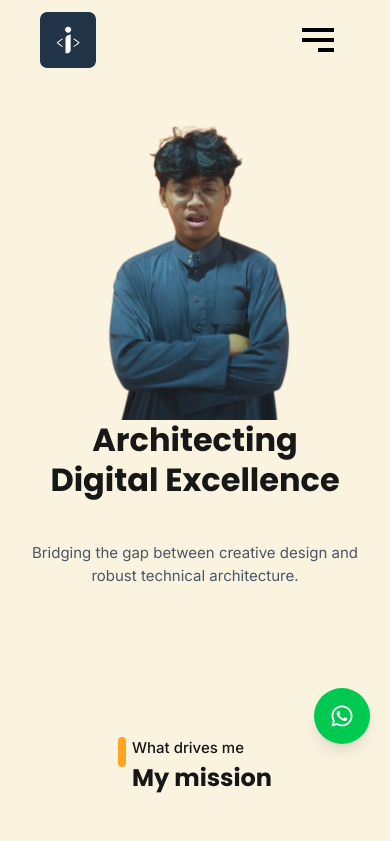
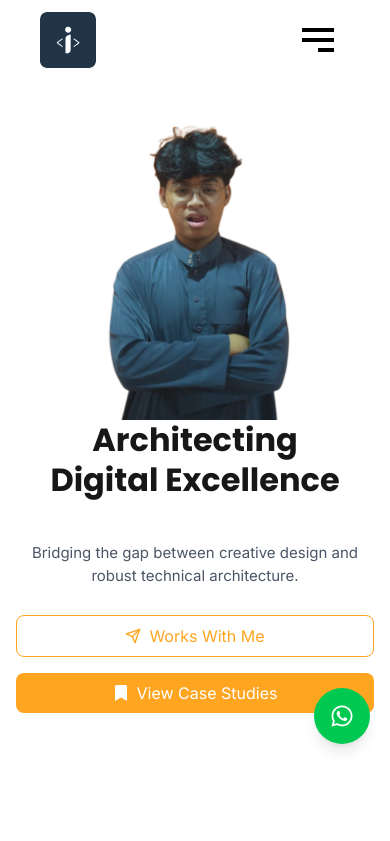
Before and after one commit to imamMka/personal-web, a Next.js app: page /about in a window 390 px wide. Shown: the top 841 px of the page. Built offline with nearby package versions, Linux system fonts and the light colour scheme; no server answers.

Commit message:
fix and add

```diff
--- a/app/about/page.jsx
+++ b/app/about/page.jsx
@@ -1,15 +1,16 @@
 "use client";
 
 import { motion } from "framer-motion";
-import { NeumorphismButton3 } from "@/app/components/button.jsx";
+import { NeumorphismButton, NeumorphismButton2, NeumorphismButton3 } from "@/app/components/button.jsx";
 import WhatsAppButton from "../components/WhatsAppButton";
 import Image from "next/image";
+import Link from "next/link";
 
 export default function About() {
   return (
     <main className="bg-background text-foreground h-fit pb-[90px] transition-colors duration-300">
       <section className="flex flex-col justify-center items-center pt-[120px] lg:pt-[160px] px-4">
-        <div className=" flex flex-col lg:flex-row justify-between items-center lg:w-[1179px]">
+        <div className=" flex flex-col lg:flex-row justify-between items-center lg:w-[1200px]">
           <div className="flex flex-1 flex-col gap-[20px] order-2 lg:order-none drop-shadow-amber-500 pb-[40px]">
             <div className="flex flex-col gap-[20px] mb-[30px] max-w-[500px]">
               <motion.h1
@@ -38,6 +39,22 @@ export default function About() {
               >
                 Bridging the gap between creative design and robust technical architecture.
               </motion.p>
+              <motion.div
+                initial={{ opacity: 0, translateY: 50 }}
+                transition={{ duration: 0.5, delay: 0.9 }}
+                whileInView={{ opacity: 1, translateY: 0 }}
+                className="flex flex-col sm:flex-row gap-4 mt-2 lg:justify-start justify-center items-center w-full"
+              >
+                <div className="flex lg:flex-row flex-col justify-center items-center gap-4 lg:gap-6 lg:justify-start w-full">
+                  <Link href="/project" className="w-full lg:w-fit">
+                    <NeumorphismButton />
+                  </Link>
+                  <Link href="/contact" className="w-full lg:w-fit">
+                    <NeumorphismButton2 />
+                  </Link>
+                </div>
+
+              </motion.div>
             </div>
           </div>
 
@@ -53,7 +70,7 @@ export default function About() {
           </div>
         </div>
 
-        <div className="flex flex-col lg:flex-row justify-between items-center lg:px-[100px] px-[20px] mt-10">
+        <div className="max-w-full flex flex-col lg:flex-row justify-between items-center lg:px-[20px] px-[20px] mt-10 lg:gap-[50px]">
           <div className="flex flex-col items-center lg:items-start">
             <motion.div
               initial={{
@@ -102,7 +119,7 @@ export default function About() {
           </div>
         </div>
 
-        <div className="flex flex-col lg:flex-row justify-between items-center lg:px-[100px] px-[20px] mt-10">
+        <div className="flex flex-col lg:flex-row justify-between items-center lg:px-[20px] px-[20px] mt-10 lg:gap-[50px]">
           <motion.img
             initial={{
               opacity: 0,
--- a/app/components/Footer.jsx
+++ b/app/components/Footer.jsx
@@ -33,7 +33,7 @@ export default function Footer() {
           <div className="space-y-3 text-sm">
             <div className="flex items-center gap-2">
               <FaMapMarkerAlt className="text-orange-400" />
-              <span className="text-[16px]">South Jakarta</span>
+              <span className="text-[16px]">Karawang, West Java, Indonesia</span>
             </div>
             <div className="flex items-center gap-2">
               <FaPhoneAlt className="text-orange-400" />
@@ -55,10 +55,20 @@ export default function Footer() {
 
         {/* Support */}
         <div className="flex flex-col md:flex-row items-start justify-between gap-10 mt-10 md:mt-0">
-          <div>
-            <h2 className="text-2xl font-[700] mb-4">{t("footer.support")}</h2>
+          <div className="flex flex-col items-start justify-between gap-2">
+            <h2 className="text-2xl font-[700]">{t("footer.support")}</h2>
+
             <a href="/contact" className="text-[16px] hover:underline">
               {t("footer.contact")}
+            </a>
+            <a href="/" className="text-[16px] hover:underline">
+              Home
+            </a>
+            <a href="/about" className="text-[16px] hover:underline">
+              About
+            </a>
+            <a href="/project" className="text-[16px] hover:underline">
+              Project
             </a>
           </div>
 
--- a/app/components/LanguageSwitcher.jsx
+++ b/app/components/LanguageSwitcher.jsx
@@ -19,7 +19,7 @@ export default function LanguageSwitcher() {
       {/* Button */}
       <button
         onClick={() => setIsOpen(!isOpen)}
-        className="flex items-center gap-2 px-3 py-2 rounded-lg bg-gray-100 hover:bg-gray-200 transition-colors dark:bg-gray-800 dark:hover:bg-gray-700"
+        className="w-full flex items-center gap-2 px-3 py-2 rounded-lg bg-gray-100 hover:bg-gray-200 transition-colors dark:bg-gray-800 dark:hover:bg-gray-700"
         aria-label="Select language"
       >
         <span className="text-lg">{currentLang?.flag}</span>
@@ -27,9 +27,8 @@ export default function LanguageSwitcher() {
           {currentLang?.code.toUpperCase()}
         </span>
         <svg
-          className={`w-4 h-4 text-gray-700 dark:text-gray-300 transition-transform ${
-            isOpen ? "rotate-180" : ""
-          }`}
+          className={`w-4 h-4 text-gray-700 dark:text-gray-300 transition-transform ${isOpen ? "rotate-180" : ""
+            }`}
           fill="none"
           stroke="currentColor"
           viewBox="0 0 24 24"
@@ -53,11 +52,10 @@ export default function LanguageSwitcher() {
                 changeLanguage(lang.code);
                 setIsOpen(false);
               }}
-              className={`w-full text-left px-4 py-3 flex items-center gap-2 transition-colors ${
-                language === lang.code
-                  ? "bg-blue-50 dark:bg-blue-900 text-blue-700 dark:text-blue-300"
-                  : "text-gray-700 dark:text-gray-300 hover:bg-gray-100 dark:hover:bg-gray-700"
-              }`}
+              className={`w-full text-left px-4 py-3 flex items-center gap-2 transition-colors ${language === lang.code
+                ? "bg-blue-50 dark:bg-blue-900 text-blue-700 dark:text-blue-300"
+                : "text-gray-700 dark:text-gray-300 hover:bg-gray-100 dark:hover:bg-gray-700"
+                }`}
             >
               <span className="text-lg">{lang.flag}</span>
               <span className="font-medium">{lang.label}</span>
--- a/app/components/Navbar.jsx
+++ b/app/components/Navbar.jsx
@@ -83,7 +83,8 @@ export default function Navbar() {
   const closeMenu = () => setIsOpen(false);
 
   return (
-    <nav className="bg-background text-foreground px-10 py-2 fixed z-3 h-fit w-full transition-colors duration-300">
+    <nav className="text-foreground px-10 py-2 fixed z-50 h-fit w-full transition-colors duration-300">
+      <div className="absolute inset-0 backdrop-blur-2xl -z-10 pointer-events-none" />
       <section className="flex flex-row justify-between items-center mx-auto relative">
         <div>
           <div className="flex flex-row items-center justify-between gap-2 text-[16px] font-semibold hidden lg:flex">
@@ -95,23 +96,23 @@ export default function Navbar() {
 
         <div className="flex flex-row items-center gap-5">
           <ul
-            className={`flex gap-10 text-foreground font-[500] text-[16px] bg-background/30 backdrop-blur-2xl h-fit transition-all duration-300 ease-in-out max-[48rem]:hidden`}
+            className={`flex gap-10 text-foreground font-[500] text-[16px] bg-background/30 h-fit transition-all duration-300 ease-in-out max-[48rem]:hidden`}
           >
             <li
-              className={pathname === "/" ? "border-b-3 border-[#213448]" : ""}
+              className={pathname === "/" ? "border-b-3 border-[#213448] dark:border-white" : ""}
             >
               <Link href="/">{t("nav.home")}</Link>
             </li>
             <li
               className={
-                pathname === "/about" ? "border-b-3 border-[#213448]" : ""
+                pathname === "/about" ? "border-b-3 border-[#213448] dark:border-white" : ""
               }
             >
               <Link href="/about">{t("nav.about")}</Link>
             </li>
             <li
               className={
-                pathname === "/project" ? "border-b-3 border-[#213448]" : ""
+                pathname === "/project" ? "border-b-3 border-[#213448] dark:border-white" : ""
               }
             >
               <Link href="/project">{t("nav.project")}</Link>
@@ -120,7 +121,7 @@ export default function Navbar() {
 
           <a
             href="/contact"
-            className="hidden md:block cursor-pointer bg-[#FFA520] text-white font-[500] px-5 py-2 rounded-[8px] shadow-[-5px_-5px_10px_rgba(255,_255,_255,_0.8),_5px_5px_10px_rgba(0,_0,_0,_0.25)] hover:shadow-[-1px_-1px_5px_rgba(255,_255,_255,_0.6),_1px_1px_5px_rgba(0,_0,_0,_0.3),inset_-2px_-2px_5px_rgba(255,_255,_255,_1),inset_2px_2px_4px_rgba(0,_0,_0,_0.3)] hover:scale-105 transition-all duration-300 ease-in-out"
+            className="hidden md:block cursor-pointer bg-[#FFA520] text-white font-[500] px-5 py-2 rounded-[8px] hover:scale-105 transition-all duration-300 ease-in-out"
           >
             {t("nav.contact")}
           </a>
@@ -135,7 +136,7 @@ export default function Navbar() {
           </div>
         </div>
         <ul
-          className={`gap-10 justify-start pt-30 text-foreground font-[500] text-[16px] top-0 right-0 bg-background/80 backdrop-blur-2xl h-fit p-5 transition-all duration-300 ease-in-out max-[48rem]:flex hidden fixed flex-col min-h-screen w-[300px]`}
+          className={`gap-10 justify-start pt-30 text-foreground font-[500] text-[16px] top-0 right-0 bg-white/30 dark:bg-black/30 backdrop-blur-2xl h-fit p-5 transition-all duration-300 ease-in-out max-[48rem]:flex hidden fixed flex-col min-h-screen w-[300px]`}
           style={{
             transform: `translateX(${isOpen ? "0%" : "100%"})`,
           }}
@@ -144,7 +145,7 @@ export default function Navbar() {
             initial={{ opacity: 0, x: 20 }}
             animate={isOpen ? { opacity: 1, x: 0 } : { opacity: 0, x: 20 }}
             transition={{ delay: 0.1 }}
-            className={pathname === "/" ? "border-r-3 border-[#213448]" : ""}
+            className={pathname === "/" ? "border-r-3 border-[#213448] dark:border-white" : ""}
           >
             <Link href="/" onClick={closeMenu}>
               {t("nav.home")}
@@ -155,7 +156,7 @@ export default function Navbar() {
             animate={isOpen ? { opacity: 1, x: 0 } : { opacity: 0, x: 20 }}
             transition={{ delay: 0.2 }}
             className={
-              pathname === "/about" ? "border-r-3 border-[#213448]" : ""
+              pathname === "/about" ? "border-r-3 border-[#213448] dark:border-white" : ""
             }
           >
             <Link href="/about" onClick={closeMenu}>
@@ -167,7 +168,7 @@ export default function Navbar() {
             animate={isOpen ? { opacity: 1, x: 0 } : { opacity: 0, x: 20 }}
             transition={{ delay: 0.3 }}
             className={
-              pathname === "/project" ? "border-r-3 border-[#213448]" : ""
+              pathname === "/project" ? "border-r-3 border-[#213448] dark:border-white" : ""
             }
           >
             <Link href="/project" onClick={closeMenu}>
@@ -183,7 +184,7 @@ export default function Navbar() {
             <Link
               href="/contact"
               onClick={closeMenu}
-              className="block bg-[#FFA520] px-5 py-2 text-[#ffffff] cursor-pointer rounded-[8px] shadow-[-5px_-5px_10px_rgba(255,_255,_255,_0.8),_5px_5px_10px_rgba(0,_0,_0,_0.25)] hover:shadow-[-1px_-1px_5px_rgba(255,_255,_255,_0.6),_1px_1px_5px_rgba(0,_0,_0,_0.3),inset_-2px_-2px_5px_rgba(255,_255,_255,_1),inset_2px_2px_4px_rgba(0,_0,_0,_0.3)] hover:scale-105 transition-all duration-300 ease-in-out text-center"
+              className="block bg-[#FFA520] px-5 py-2 text-[#ffffff] cursor-pointer rounded-[8px] hover:scale-105 transition-all duration-300 ease-in-out text-center"
             >
               {t("nav.contact")}
             </Link>
@@ -193,7 +194,7 @@ export default function Navbar() {
             initial={{ opacity: 0, x: 20 }}
             animate={isOpen ? { opacity: 1, x: 0 } : { opacity: 0, x: 20 }}
             transition={{ delay: 0.5 }}
-            className="mt-2 flex items-center gap-4"
+            className="mt-2 flex items-center justify-between gap-4"
           >
             <LanguageSwitcher />
             <ThemeToggle />
--- a/app/components/button.jsx
+++ b/app/components/button.jsx
@@ -10,19 +10,17 @@ export const NeumorphismButton = () => {
       className={`
         px-4 py-2 rounded-[8px]
         flex items-center justify-center gap-2
-        text-[#ffa520]
+        text-[#FFA520]
+        dark:text-white
         w-full
         cursor-pointer
         group
         ease-in-out
         duration-700
         hover:scale-105
-        shadow-[-5px_-5px_10px_rgba(255,_255,_255,_0.8),_5px_5px_10px_rgba(0,_0,_0,_0.25)]
+        border-[1px] border-[#FFA520]
 
         transition-all
-
-        hover:shadow-[-1px_-1px_5px_rgba(255,_255,_255,_0.6),_1px_1px_5px_rgba(0,_0,_0,_0.3),inset_-2px_-2px_5px_rgba(255,_255,_255,_1),inset_2px_2px_4px_rgba(0,_0,_0,_0.3)]
-        hover:text-[#ffa520]
     `}
     >
       <FiSend />
@@ -46,16 +44,14 @@ export const NeumorphismButton2 = () => {
         duration-700
         hover:scale-105
 
-        shadow-[-5px_-5px_10px_rgba(255,_255,_255,_0.8),_5px_5px_10px_rgba(0,_0,_0,_0.25)]
 
         transition-all
 
-        hover:shadow-[-1px_-1px_5px_rgba(255,_255,_255,_0.6),_1px_1px_5px_rgba(0,_0,_0,_0.3),inset_-2px_-2px_5px_rgba(255,_255,_255,_1),inset_2px_2px_4px_rgba(0,_0,_0,_0.3)]
         hover:text-[#ffffff]
     `}
     >
       <FaBookmark />
-      <span>See My Project</span>
+      <span>View Case Studies</span>
     </button>
   );
 };
@@ -75,11 +71,9 @@ export const NeumorphismButton3 = () => {
         duration-700
         hover:scale-105
 
-        shadow-[-5px_-5px_10px_rgba(255,_255,_255,_0.8),_5px_5px_10px_rgba(0,_0,_0,_0.25)]
 
         transition-all
 
-        hover:shadow-[-1px_-1px_5px_rgba(255,_255,_255,_0.6),_1px_1px_5px_rgba(0,_0,_0,_0.3),inset_-2px_-2px_5px_rgba(255,_255,_255,_1),inset_2px_2px_4px_rgba(0,_0,_0,_0.3)]
         hover:text-[#ffffff]
     `}
     >
--- a/app/globals.css
+++ b/app/globals.css
@@ -3,7 +3,7 @@
 @variant dark (&:where(.dark, .dark *));
 
 :root {
-  --background: #FAF3E0;
+  --background: #ffffff;
   --foreground: #171717;
   --primary: #213448;
   --color-background: var(--background);
--- a/app/page.js
+++ b/app/page.js
@@ -72,10 +72,10 @@ export default function Home() {
               className="flex lg:flex-row flex-col justify-center items-center gap-4 lg:gap-6 lg:justify-start"
             >
               <a href="/contact" className="flex-1 w-full">
-                <NeumorphismButton>{t("hero.cta")}</NeumorphismButton>
+                <NeumorphismButton />
               </a>
               <a href="/project" className="flex-1 w-full">
-                <NeumorphismButton2>View Case Studies</NeumorphismButton2>
+                <NeumorphismButton2 />
               </a>
             </motion.div>
           </div>
@@ -193,7 +193,7 @@ export default function Home() {
             className="flex flex-row items-center justify-center lg:items-start lg:justify-start gap-2 mb-10"
           >
             <div className="w-[8px] h-[30px] bg-[#FFA520] rounded-full"></div>
-            <h1 className="text-[#213448] text-[24px] md:text-[32px] font-[700]">
+            <h1 className="text-[#213448] dark:text-white text-[24px] md:text-[32px] font-[700]">
               My Tools
             </h1>
           </motion.div>
```
Lines whose indentation alone changed are shown as unchanged.
